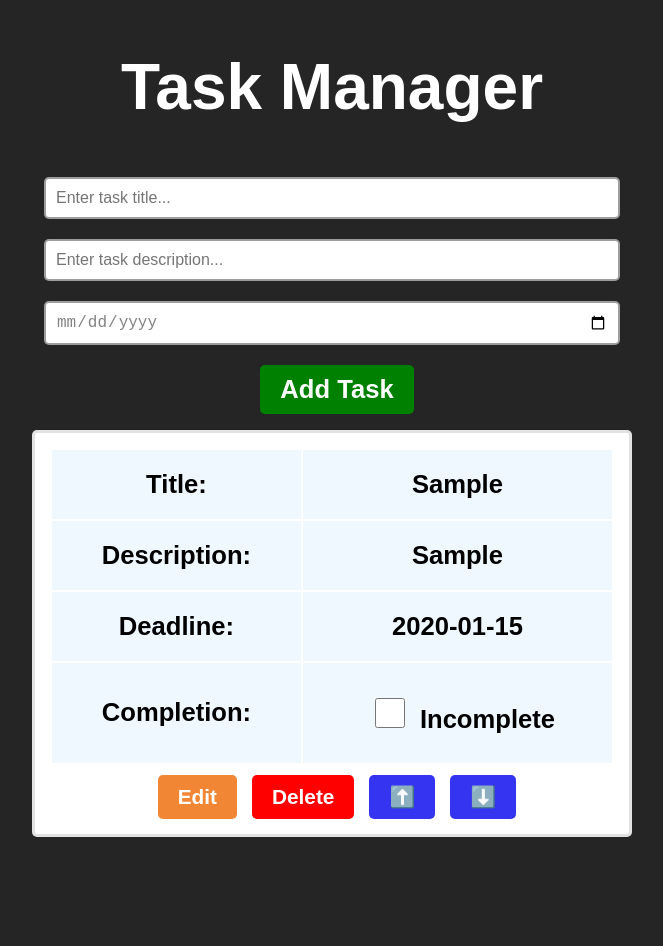
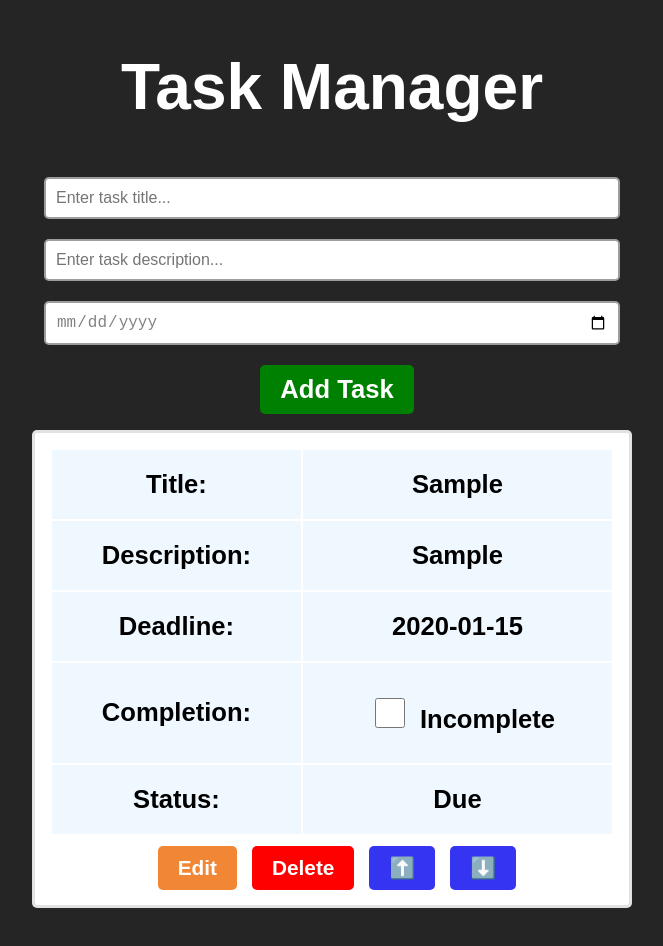
Before and after one commit to EstebanMarulandaS/prueba-react, a React (Vite) app: page / in a window 1280 px wide. Both pictures are taken after typing "Sample", "Sample", "2020-01-15" into the empty fields and a click on the button "Add Task". Shown: the top 946 px of the page, without its empty margins (308-971 px from the left). Before the commit the page ends 900 px from the top, so only its background shows below. Built offline with nearby package versions, Linux system fonts and the light colour scheme.

Commit message:
Add status logic

```diff
--- a/src/components/Tarea/Tarea.jsx
+++ b/src/components/Tarea/Tarea.jsx
@@ -43,7 +43,6 @@ export const Tarea = () => {
         title: newTask,
         description: newTaskDescription,
         deadline: newTaskDeadline,
-        status: getStatus(newTaskDeadline),
         completed: false,
       };
       setTask((t) => [...t, task]);
@@ -54,13 +53,15 @@ export const Tarea = () => {
   }
 
   // Función para obtener el estado de la tarea
-  function getStatus(deadline) {
+  function getStatus(deadline, completed) {
     const today = new Date();
     const taskDeadline = new Date(deadline);
-    if (taskDeadline < today) {
-      return "due";
+    if (completed) {
+      return "Completed";
+    } else if (taskDeadline < today) {
+      return "Due";
     } else {
-      return "on time";
+      return "On Time";
     }
   }
 
@@ -135,7 +136,7 @@ export const Tarea = () => {
       <button className="add-button" onClick={addTask}>
         Add Task
       </button>
-
+      <div className="gridItems">
         <ol>
           {tasks.map((task, index) => (
             <li key={index} className={task.completed ? "completed" : ""}>
@@ -177,6 +178,14 @@ export const Tarea = () => {
                       </label>
                     </td>
                   </tr>
+                  <tr>
+                    <td>
+                      <strong>Status:</strong>
+                    </td>
+                    <td className="text">
+                      {getStatus(task.deadline, task.completed)}
+                    </td>
+                  </tr>
                 </tbody>
               </table>
               <div className="button-container">
@@ -189,7 +198,10 @@ export const Tarea = () => {
                 >
                   Delete
                 </button>
-              <button className="move-button" onClick={() => moveTaskUp(index)}>
+                <button
+                  className="move-button"
+                  onClick={() => moveTaskUp(index)}
+                >
                   ⬆️
                 </button>
                 <button
@@ -203,5 +215,6 @@ export const Tarea = () => {
           ))}
         </ol>
       </div>
+    </div>
   );
 };
--- a/src/components/Tarea/tarea.scss
+++ b/src/components/Tarea/tarea.scss
@@ -74,6 +74,8 @@ body {
     width: calc(100% - 24px);
     box-sizing: border-box;
   }
+
+
 
   ol {
     padding: 0;
```
Lines whose indentation alone changed are shown as unchanged.
